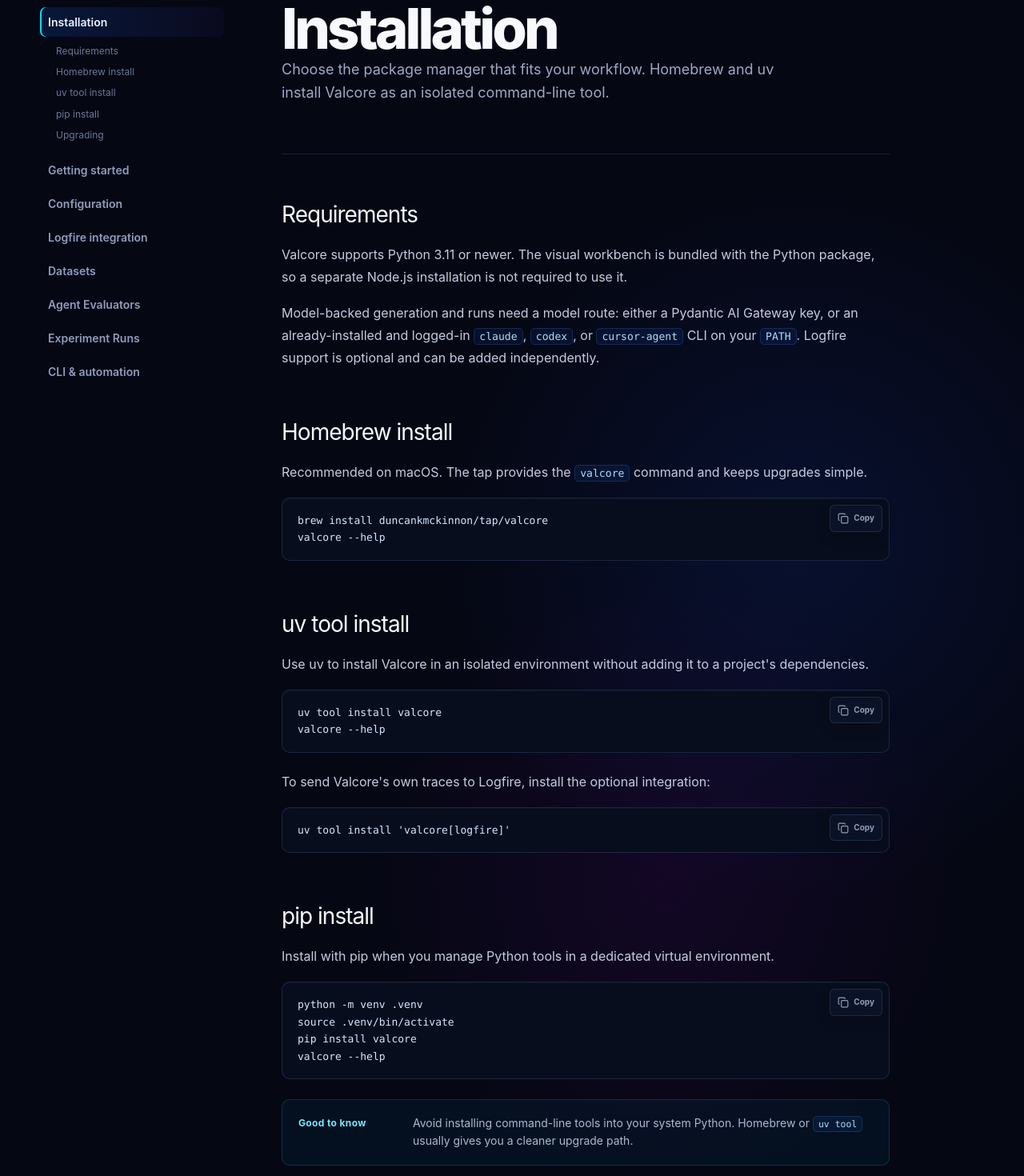
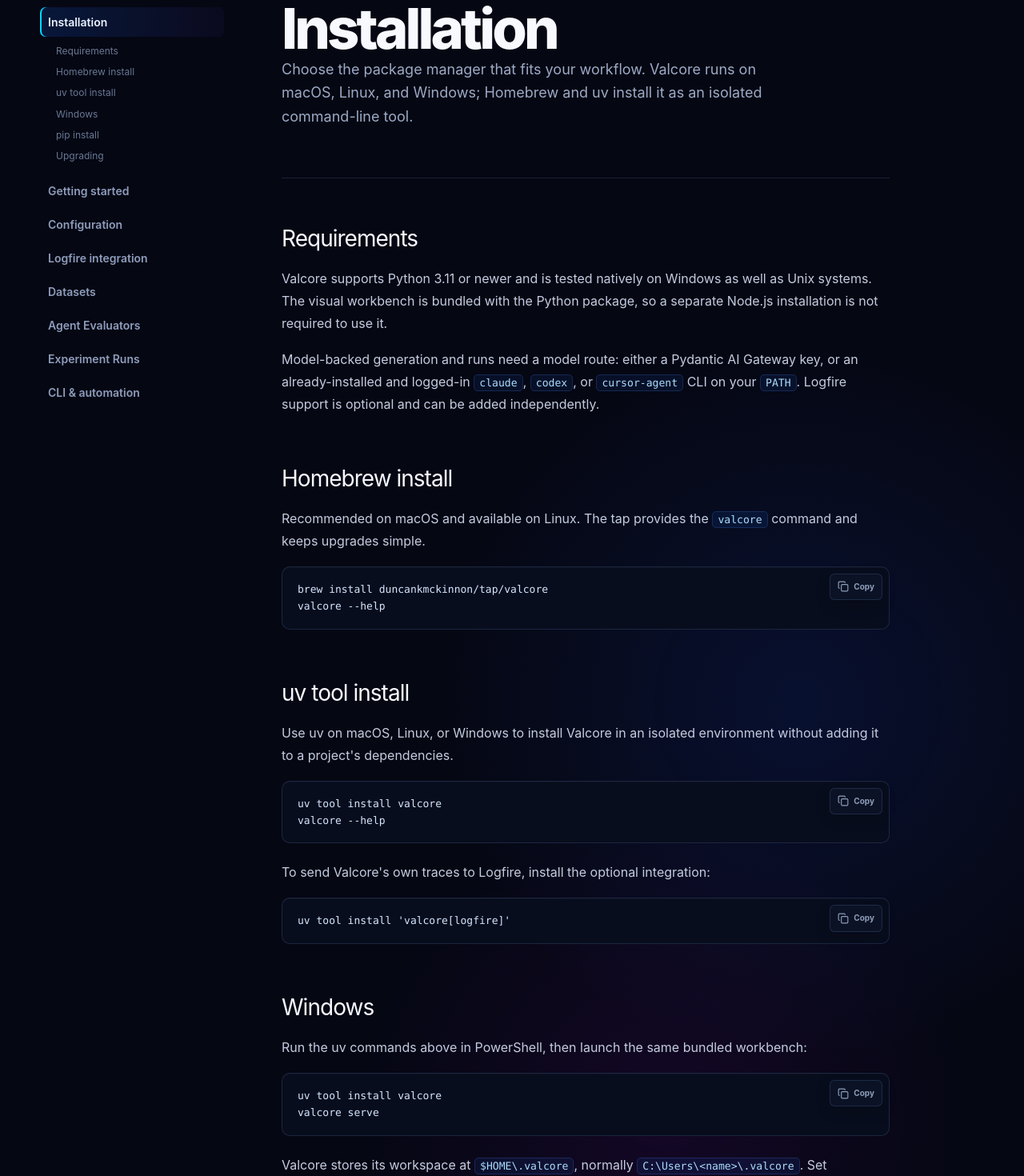
Before and after one commit to duncankmckinnon/valcore-web, a Next.js app: page /docs/installation in a window 1280 px wide. Shown: the part 180-1650 px from the top of the page at 80% size. Built offline with nearby package versions, Linux system fonts and the light colour scheme.

Commit message:
Document Windows installation and storage

```diff
--- a/components/docs/doc-content.tsx
+++ b/components/docs/doc-content.tsx
@@ -8,10 +8,11 @@
 
 function Installation() {
   return <>
-    <PageIntro eyebrow="Set up" title="Installation">Choose the package manager that fits your workflow. Homebrew and uv install Valcore as an isolated command-line tool.</PageIntro>
-    <section id="requirements"><h2>Requirements</h2><p>Valcore supports Python 3.11 or newer. The visual workbench is bundled with the Python package, so a separate Node.js installation is not required to use it.</p><p>Model-backed generation and runs need a model route: either a Pydantic AI Gateway key, or an already-installed and logged-in <code>claude</code>, <code>codex</code>, or <code>cursor-agent</code> CLI on your <code>PATH</code>. Logfire support is optional and can be added independently.</p></section>
-    <section id="homebrew"><h2>Homebrew install</h2><p>Recommended on macOS. The tap provides the <code>valcore</code> command and keeps upgrades simple.</p><Code>{`brew install duncankmckinnon/tap/valcore\nvalcore --help`}</Code></section>
-    <section id="uv"><h2>uv tool install</h2><p>Use uv to install Valcore in an isolated environment without adding it to a project&apos;s dependencies.</p><Code>{`uv tool install valcore\nvalcore --help`}</Code><p>To send Valcore&apos;s own traces to Logfire, install the optional integration:</p><Code>{`uv tool install 'valcore[logfire]'`}</Code></section>
+    <PageIntro eyebrow="Set up" title="Installation">Choose the package manager that fits your workflow. Valcore runs on macOS, Linux, and Windows; Homebrew and uv install it as an isolated command-line tool.</PageIntro>
+    <section id="requirements"><h2>Requirements</h2><p>Valcore supports Python 3.11 or newer and is tested natively on Windows as well as Unix systems. The visual workbench is bundled with the Python package, so a separate Node.js installation is not required to use it.</p><p>Model-backed generation and runs need a model route: either a Pydantic AI Gateway key, or an already-installed and logged-in <code>claude</code>, <code>codex</code>, or <code>cursor-agent</code> CLI on your <code>PATH</code>. Logfire support is optional and can be added independently.</p></section>
+    <section id="homebrew"><h2>Homebrew install</h2><p>Recommended on macOS and available on Linux. The tap provides the <code>valcore</code> command and keeps upgrades simple.</p><Code>{`brew install duncankmckinnon/tap/valcore\nvalcore --help`}</Code></section>
+    <section id="uv"><h2>uv tool install</h2><p>Use uv on macOS, Linux, or Windows to install Valcore in an isolated environment without adding it to a project&apos;s dependencies.</p><Code>{`uv tool install valcore\nvalcore --help`}</Code><p>To send Valcore&apos;s own traces to Logfire, install the optional integration:</p><Code>{`uv tool install 'valcore[logfire]'`}</Code></section>
+    <section id="windows"><h2>Windows</h2><p>Run the uv commands above in PowerShell, then launch the same bundled workbench:</p><Code>{`uv tool install valcore\nvalcore serve`}</Code><p>Valcore stores its workspace at <code>$HOME\.valcore</code>, normally <code>C:\Users\&lt;name&gt;\.valcore</code>. Set <code>VALCORE_HOME</code> if you want it elsewhere. Windows protects the workspace through the current user&apos;s filesystem ACLs.</p><Note title="Agent skills on Windows"><code>valcore skills install</code> copies the bundled skill and needs no special privileges. The optional <code>--symlink</code> form may require Developer Mode or an elevated terminal.</Note></section>
     <section id="pip"><h2>pip install</h2><p>Install with pip when you manage Python tools in a dedicated virtual environment.</p><Code>{`python -m venv .venv\nsource .venv/bin/activate\npip install valcore\nvalcore --help`}</Code><Note>Avoid installing command-line tools into your system Python. Homebrew or <code>uv tool</code> usually gives you a cleaner upgrade path.</Note></section>
     <section id="upgrading"><h2>Upgrading</h2><Code>{`# Homebrew
 brew update && brew upgrade valcore
@@ -92,7 +93,7 @@
 
     <section id="logfire"><h2>Logfire project boundary</h2><p>Most teams should use two projects. The <strong>source agent project</strong> contains production traces and any hosted Datasets you want to sample; the read key points there. The <strong>Valcore project</strong> receives workbench telemetry, Pydantic Experiment Runs, and published Datasets; the tracing token and write key point there.</p><p>If both roles genuinely use one project, <code>valcore config set-logfire-key</code> stores one API key as both read and write. Otherwise, keep the scopes separate.</p><p>See the <a href="/docs/logfire">Logfire integration guide</a> for credential creation, exact scopes, setup, verification, and every Agent Evaluator, Dataset, and Experiment Run touchpoint.</p></section>
 
-    <section id="storage"><h2>Storage and security</h2><p>Configuration is stored at <code>~/.valcore/config.toml</code> with mode <code>0600</code>. Settings masks stored credentials, and <code>valcore config get</code> reports Logfire credentials only as present or absent. The Gateway key is also masked unless <code>--show-key</code> is explicitly supplied.</p><Code>{`valcore config get
+    <section id="storage"><h2>Storage and security</h2><p>Configuration is stored at <code>~/.valcore/config.toml</code>. On macOS and Linux it is written with mode <code>0600</code>; on Windows, access is controlled by the current user&apos;s filesystem ACLs. Settings masks stored credentials, and <code>valcore config get</code> reports Logfire credentials only as present or absent. The Gateway key is also masked unless <code>--show-key</code> is explicitly supplied.</p><Code>{`valcore config get
 valcore config get --json
 valcore config path
 valcore config edit`}</Code><p>Valcore warns if the config file is group- or world-readable. See <a href="/docs/cli#workspace">CLI &amp; automation</a> for relocating the workspace or choosing another database.</p></section>
@@ -227,11 +228,11 @@
 valcore skills install --all              # all three
 valcore skills install --claude --global  # home-level install`}</Code><p>Destination flags are additive. Existing identical copies are skipped; use <code>--force</code> to replace an edited copy or <code>--symlink</code> to follow upgrades to the packaged skill. Use <code>valcore skills list</code> to inspect installations and <code>valcore skills uninstall</code> to remove them.</p></section>
 
-    <section id="workspace"><h2>Workspace and databases</h2><p>By default, state lives under <code>~/.valcore</code>: the configuration file, SQLite database, and server logs. The directory is created with mode <code>0700</code> and the config file with mode <code>0600</code>.</p><Code>{`~/.valcore/
+    <section id="workspace"><h2>Workspace and databases</h2><p>By default, state lives under <code>~/.valcore</code>: the configuration file, SQLite database, and server logs. In PowerShell that is <code>$HOME\.valcore</code>, normally <code>C:\Users\&lt;name&gt;\.valcore</code>. On macOS and Linux the directory is created with mode <code>0700</code> and the config file with mode <code>0600</code>; Windows uses the current user&apos;s filesystem ACLs.</p><Code>{`~/.valcore/
   config.toml
   valcore.db
   logs/`}</Code><p>Use <code>VALCORE_HOME</code> to relocate the whole workspace, or pass <code>--db</code> before the command group to select another SQLite database for one invocation:</p><Code>{`VALCORE_HOME=./.valcore valcore list runs
-valcore --db ./scratch.sqlite list datasets`}</Code><p>See <a href="/docs/configuration">Configuration</a> for credential precedence and the boundary between the source Logfire project and Valcore&apos;s own project.</p></section>
+valcore --db ./scratch.sqlite list datasets`}</Code><p>PowerShell uses the same environment variable as <code>$env:VALCORE_HOME</code>. See <a href="/docs/configuration">Configuration</a> for credential precedence and the boundary between the source Logfire project and Valcore&apos;s own project.</p></section>
   </>;
 }
 
--- a/components/docs/getting-started-demo.tsx
+++ b/components/docs/getting-started-demo.tsx
@@ -7,10 +7,9 @@
   return <>
     <PageIntro eyebrow="A complete first experiment" title="Getting started">Create a real Dataset, generate a compatible Agent Evaluator, and measure it with a validation Experiment Run. You can finish the demo using a local coding agent without creating a model API key.</PageIntro>
 
-    <section id="install-demo"><h2>1. Install Valcore</h2><p>Choose either path. If you already work with a coding agent, hand it the Valcore skill and let it install and operate the tool for you. If you prefer the terminal, install the CLI with Homebrew.</p>
+    <section id="install-demo"><h2>1. Install Valcore</h2><p>Choose either path. If you already work with a coding agent, hand it the Valcore skill and let it install and operate the tool for you. If you prefer the terminal, use Homebrew on macOS or Linux, or uv on any supported platform including Windows.</p>
       <h3>Install with your coding agent</h3><p>Copy this prompt into Claude Code, Codex, or Cursor:</p><AgentSkillInstall /><p><a href={VALCORE_SKILL_SOURCE_URL}>Inspect the skill source on GitHub <span aria-hidden="true">→</span></a></p>
-      <h3>Or install with Homebrew</h3><Code>{`brew install duncankmckinnon/tap/valcore
-valcore --help`}</Code>
+      <h3>Or install from the terminal</h3><p>macOS or Linux with Homebrew:</p><Code>{`brew install duncankmckinnon/tap/valcore\nvalcore --help`}</Code><p>macOS, Linux, or Windows PowerShell with uv:</p><Code>{`uv tool install valcore\nvalcore --help`}</Code>
       <Note title="What the skill adds">The skill teaches your coding agent how to install and operate Valcore, create compatible resources, start Experiment Runs, and inspect results. Valcore itself remains a normal local CLI and web interface.</Note>
     </section>
 
--- a/components/docs/logfire-integration.tsx
+++ b/components/docs/logfire-integration.tsx
@@ -24,7 +24,7 @@
     </ol><Code>{`valcore config set-logfire-token
 valcore config set-logfire-read-key
 valcore config set-logfire-write-key
-valcore config get`}</Code><p>Valcore stores secrets in <code>~/.valcore/config.toml</code> with file mode <code>0600</code>. Settings and <code>config get</code> report whether a secret is configured without returning its value.</p>
+valcore config get`}</Code><p>Valcore stores secrets in <code>~/.valcore/config.toml</code> (<code>$HOME\.valcore\config.toml</code> on Windows). It uses file mode <code>0600</code> on macOS and Linux and the current user&apos;s filesystem ACLs on Windows. Settings and <code>config get</code> report whether a secret is configured without returning its value.</p>
       <Note title="Environment override"><code>LOGFIRE_TOKEN</code> overrides the stored tracing token. Read and write API keys are read from Valcore&apos;s config file. If you change a stored credential while the app is open, Settings applies the new integration immediately.</Note>
     </section>
 
--- a/lib/docs.ts
+++ b/lib/docs.ts
@@ -2,11 +2,12 @@
   {
     slug: "installation",
     title: "Installation",
-    description: "Install Valcore with Homebrew, uv, or pip.",
+    description: "Install Valcore on macOS, Linux, or Windows with Homebrew, uv, or pip.",
     sections: [
       { id: "requirements", title: "Requirements" },
       { id: "homebrew", title: "Homebrew install" },
       { id: "uv", title: "uv tool install" },
+      { id: "windows", title: "Windows" },
       { id: "pip", title: "pip install" },
       { id: "upgrading", title: "Upgrading" },
     ],
```
